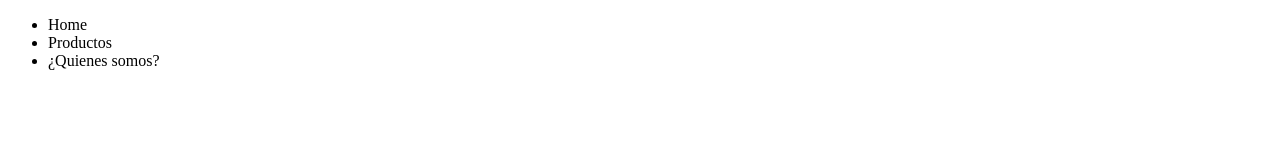
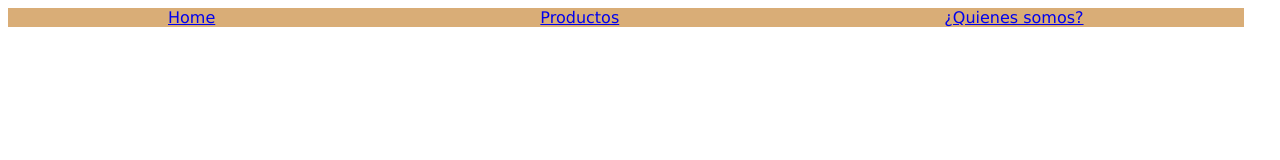
Before and after one commit to taborda88/Argentina-programa-Grupo-D, a plain HTML site: page index.html in a window 1280 px wide. Drawn offline with Linux system fonts and the light colour scheme.

Commit message:
html+css
Agrego estructuras html a los dif index. Y comienzo a trabajar en el css

```diff
--- a/index.css
+++ b/index.css
@@ -0,0 +1,15 @@
+
+ul.nav{
+    background: #d9ad77;
+    color:black;
+    list-style: none;
+    margin: 0px;
+    padding: 0px;
+    position: fixed;
+    font-family: Verdana, Geneva, Tahoma, sans-serif;
+}
+li{
+    display: inline;
+    margin: 160px;
+
+}
--- a/index.html
+++ b/index.html
@@ -9,11 +9,12 @@
 </head>
 <body>
     <nav class="prim">
-        <ul class="nav">
-          <li class="incio">Home</li>
-            <li class="pro">Productos</li>
-            <li class="qs"> ¿Quienes somos?</li>
-         </ul>
+      <ul class="nav">
+        <li class="home"><a href="index1.html">Home</a></li>
+       <li class="prod"><a href="index2.html">Productos</a></li>
+        <li class="qs"><a href="index3.html">¿Quienes somos?</a></li>
+
+      </ul>
     </nav>
 
 </body>
```
Also changed, not shown: index1.html (+12 -0 lines), index2.html (+12 -0 lines).
